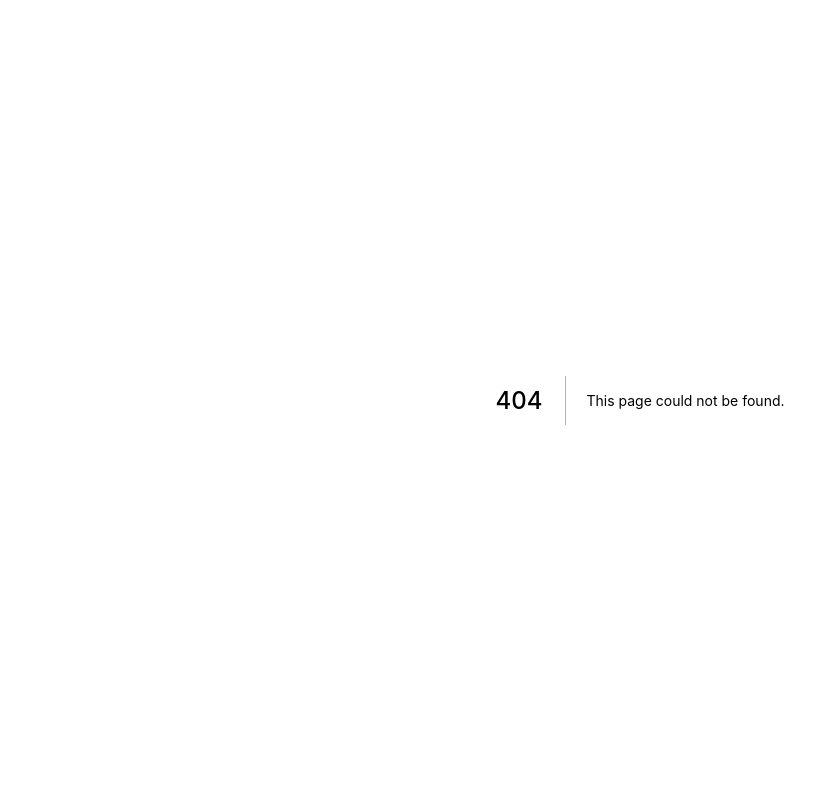
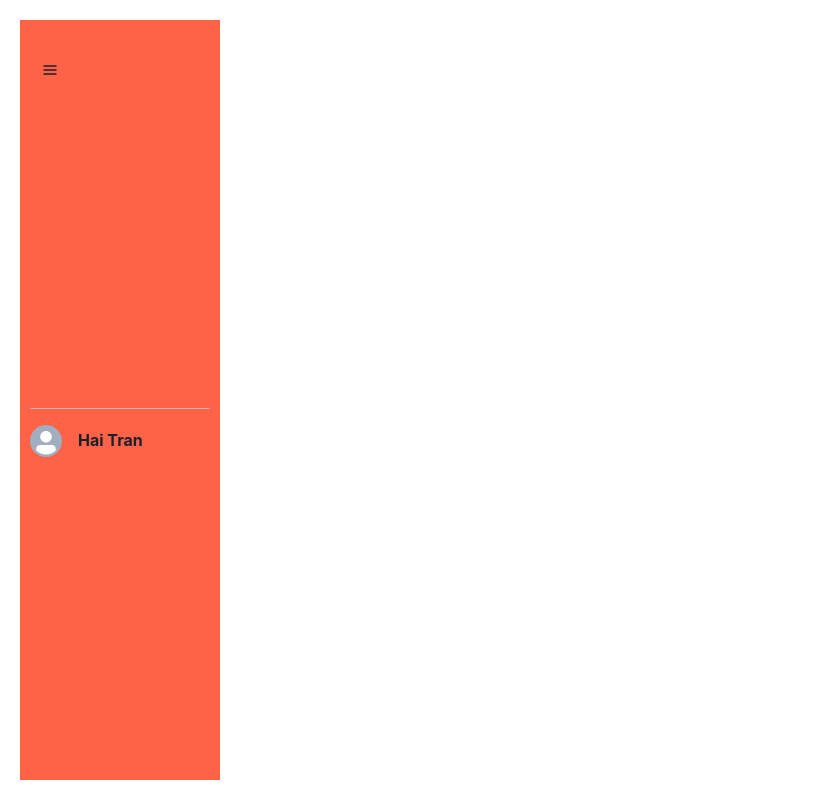
Before and after one commit to entest-hai/haitran-homepage, a Next.js app: page /TestSidebar in a window 1280 px wide. Before the commit this address had no page. Shown: the whole page, without its empty margins (0-827 px from the left). Built offline with nearby package versions, Linux system fonts and the light colour scheme.

Commit message:
test sidebar

```diff
--- /dev/null
+++ b/components/Sidebar.js
@@ -0,0 +1,58 @@
+import { Avatar, Box, Divider, Heading, IconButton} from "@chakra-ui/react";
+import { Flex } from "@chakra-ui/react";
+import {FiMenu} from "react-icons/fi"
+
+
+const Sidebar = () => {
+  return (
+    <Flex
+      pos={'sticky'}
+      left="5"
+      height="95vh"
+      marginTop="2.5vh"
+      boxShadow="tomato"
+      width="200px"
+      flexDirection="column"
+      justifyContent="space-between"
+      bg="tomato"
+    >
+      <Flex
+        p={"5%"}
+        flexDirection="column"
+        alignItems="flex-start"
+        as="nav"
+      >
+        <IconButton
+          bg="none"
+          mt={5}
+          _hover={{background: 'none'}}
+          icon={<FiMenu />}
+        >
+
+        </IconButton>
+      </Flex>
+      <Flex
+        p="5%"
+        flexDirection="column"
+        w="100%"
+        alignItems="flex-start"
+        mb={4}
+      >
+        <Divider />
+        <Flex mt={4} align="center">
+          <Avatar size="sm" />
+          <Flex flexDirection="column" ml={4}>
+            <Heading as="h3" size="sm">
+              Hai Tran
+            </Heading>
+          </Flex>
+        </Flex>
+      </Flex>
+      <Flex>
+
+      </Flex>
+    </Flex>
+  );
+}
+
+export default Sidebar;
--- /dev/null
+++ b/pages/TestSidebar.js
@@ -0,0 +1,9 @@
+import Sidebar from "../components/Sidebar";
+
+const TestSidebar = () => {
+  return (
+    <Sidebar></Sidebar>
+  );
+}
+
+export default TestSidebar;
```
Also changed, not shown: components/TestEslint.js (added, +14 -0 lines), components/test/Demo.js (added, +13 -0 lines), components/test/TestDrawer.js (+2 -0 lines), components/test/TestVim.js (added, +10 -0 lines).
